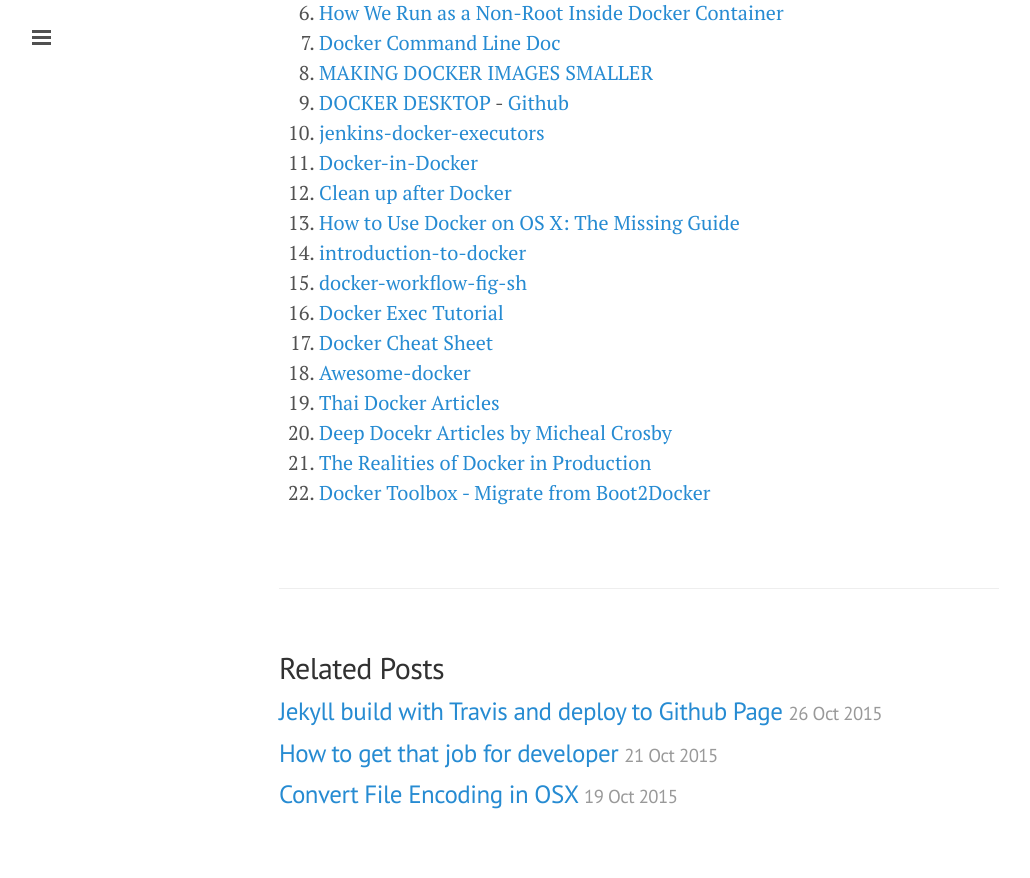
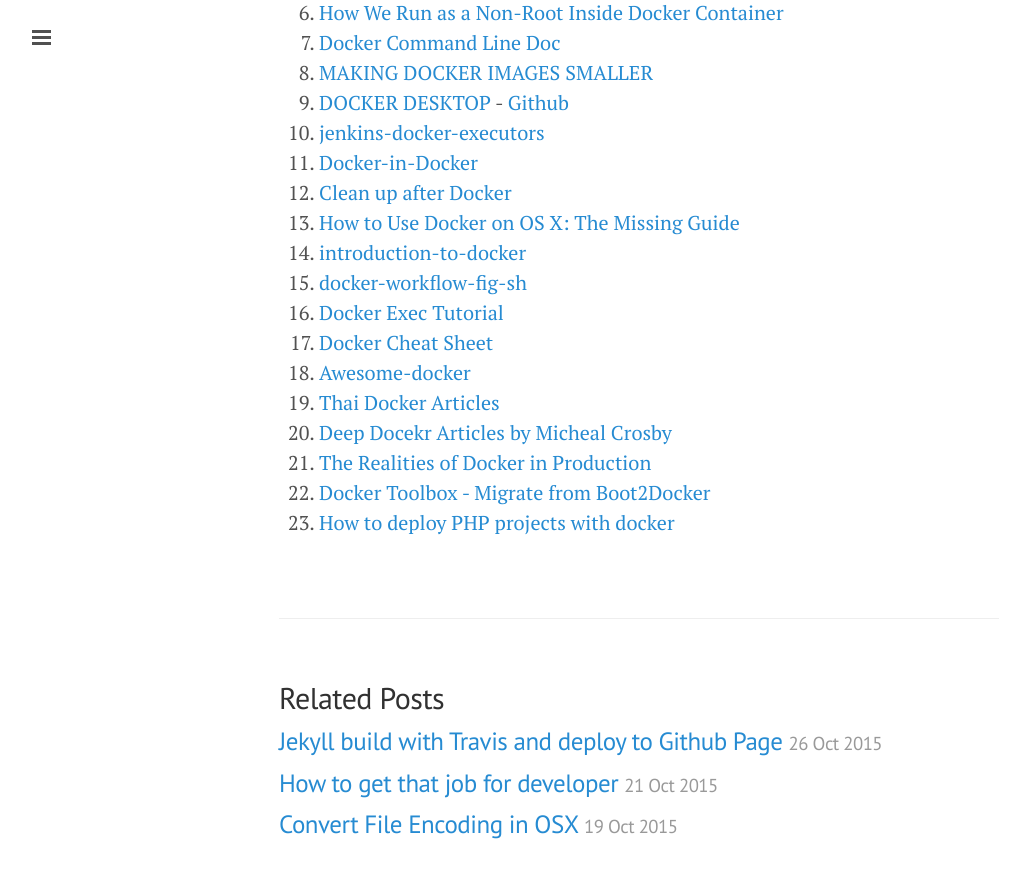
Before and after one commit to ibotdotout/ibotdotout.github.io, a Jekyll site: the page built from _posts/2014-09-11-docker.md, in a window 1280 px wide and 900 px high, scrolled down 6067 px. Shown: the top 878 px of the window, without its empty margins (1-1031 px from the left). Built offline with Jekyll 4.4.1, drawn with Linux system fonts in a browser that asks for light colours; nearby versions of some CDN libraries; Markdown is read by kramdown in place of the engine named in the settings.

Commit message:
add php docker

```diff
--- a/_posts/2014-09-11-docker.md
+++ b/_posts/2014-09-11-docker.md
@@ -257,3 +257,4 @@ $ docker-compose -f production.yml
 19. [Deep Docekr Articles by Micheal Crosby](http://crosbymichael.com/category/docker.html)
 20. [The Realities of Docker in Production](http://blog.heavybit.com/blog/2015/3/23/dockermeetup)
 21. [Docker Toolbox - Migrate from Boot2Docker](http://docs.docker.com/installation/mac/#migrate-from-boot2docker)
+22. [How to deploy PHP projects with docker](http://www.slideshare.net/ruoshiling/how-to-deploy-php-projects-with-docker)
```
